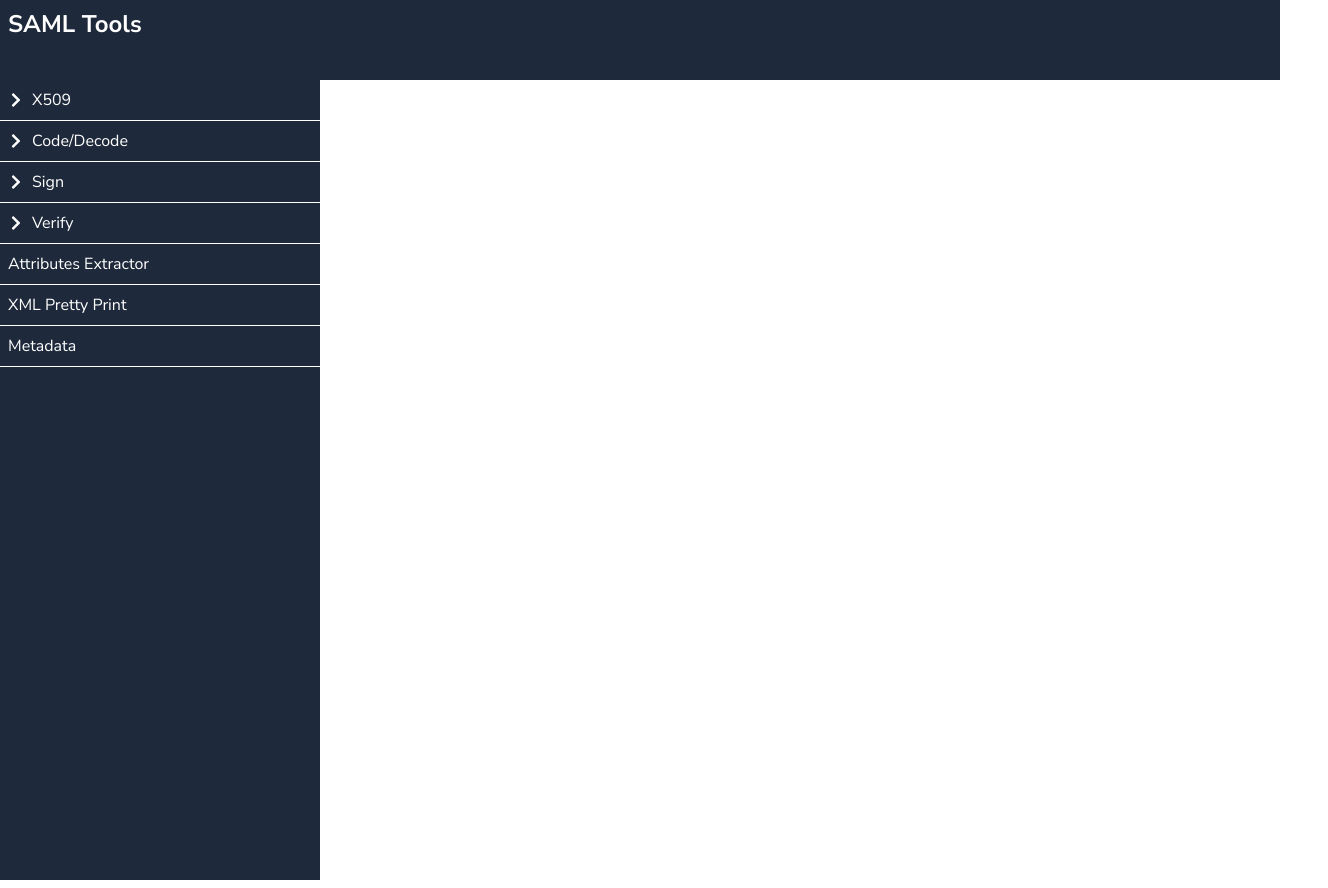
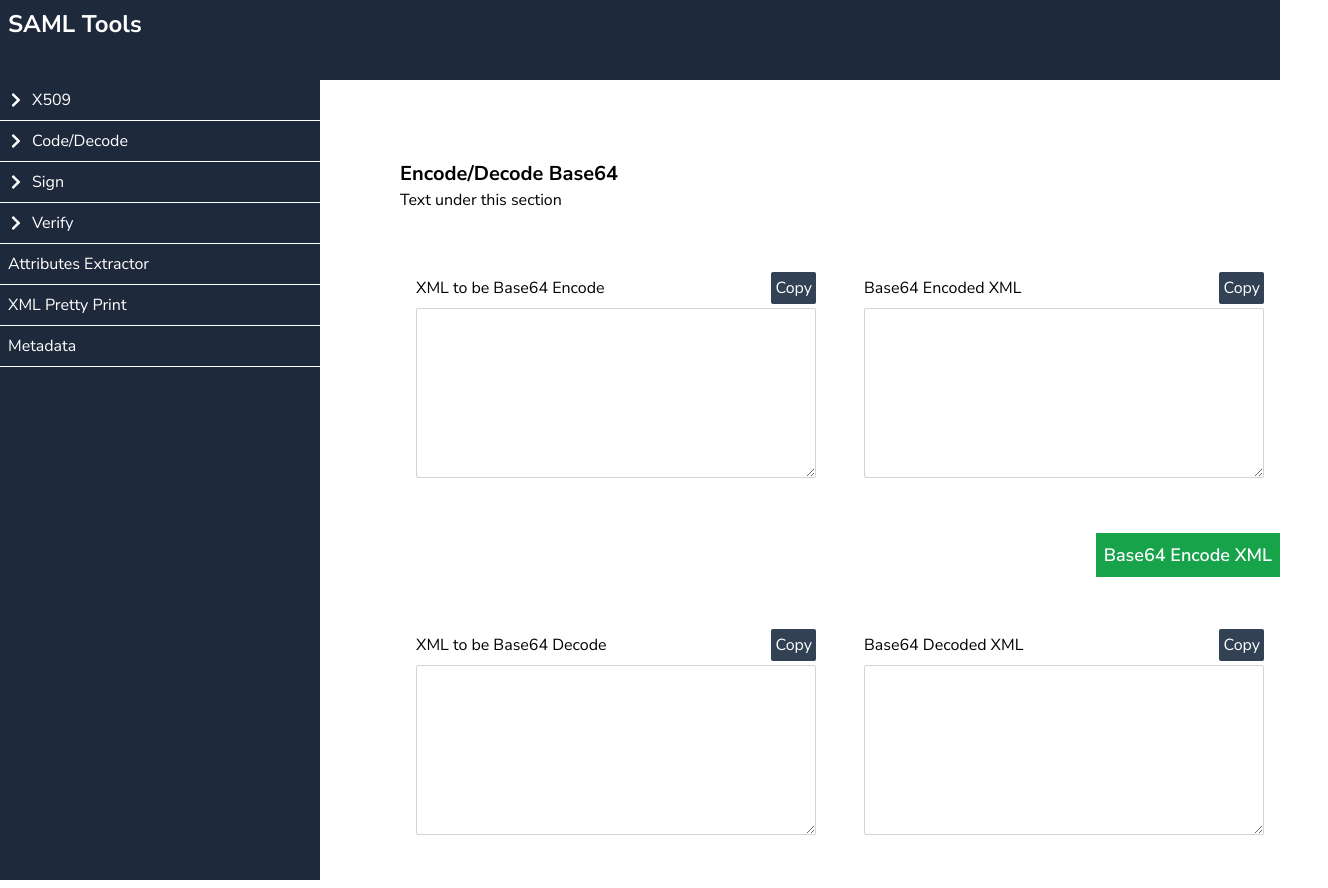
Before and after one commit to shammirbaig/saml-tools, a React (Create React App) app: page /base64 in a window 1280 px wide. Shown: the top 888 px of the page, 1328 px wide, since content can reach past the window. Built offline with nearby package versions, Linux system fonts and the light colour scheme.

Commit message:
added base64 page

```diff
--- a/src/App.js
+++ b/src/App.js
@@ -8,6 +8,7 @@
 import SelfSignedCertificate from './pages/SelfSignedCertificate';
 import FormatX509 from './pages/FormatX509';
 import FormatPrivateKey from './pages/FormatPrivateKey';
+import Base64 from './pages/Base64';
 
 function App() {
   return (
@@ -25,6 +26,8 @@
         <Route path="/self-sign-certificate" element={<SelfSignedCertificate />} />
         <Route path="/format-x509-certificate" element={<FormatX509 />} />
         <Route path="/format-private-key" element={<FormatPrivateKey />} />
+        <Route path="/base64" element={<Base64/>} />
+
       </Routes>
     </div>
         </div>
--- /dev/null
+++ b/src/pages/Base64.js
@@ -0,0 +1,83 @@
+import React from "react";
+import InputField from "../components/InputField";
+import InputBox from "../components/InputBox";
+import { useState } from "react";
+
+
+const Base64 = () => {
+    const [PrivateKey, setPrivateKey] = useState("");
+    const [PrivateKeyWithHeader, setPrivateKeyWithHeader] = useState("");
+    const [PrivateKeyWithString, setPrivateKeytWithString] = useState("");
+
+
+
+
+    const handleSubmit = (e) => {
+        e.preventDefault();
+        const formData = {
+            PrivateKey
+        };
+
+        fetch("url", {
+            method: "POST",
+            headers: {
+                "Content-Type": "application/json",
+            },
+            body: JSON.stringify(formData),
+        })
+            .then((response) => response.json())
+            .then((data) => {
+                console.log(data);
+            })
+            .catch((error) => {
+                console.error(error);
+            });
+    };
+
+
+
+    return (
+        <div className="content relative ml-12 w-full p-8">
+            <h1 className="text-xl font-bold"> Encode/Decode Base64</h1>
+            <p> Text under this section</p>
+
+
+            <div className="mt-6 flex flex-wrap">
+                <div className="flex w-full">
+                    <form className="w-full lg:w-1/2" onSubmit={handleSubmit}>
+                        <div className="w-full pt-4 pb-4 pr-4 ">
+                            <InputBox  onChange={(e) => { setPrivateKey(e.target.value) }} title={"XML to be Base64 Encode"} width={"100%"} height={"170px"} />
+                        </div>
+                    </form>
+                    <div className="w-full pt-4 pb-4 pr-4 lg:w-1/2 ">
+                        <InputBox onChange={(e) => { setPrivateKey(e.target.value) }} title={"Base64 Encoded XML"} width={"100%"} height={"170px"} />
+                    </div>
+                </div>
+                <div className="w-full  mt pt-4 pb-4 pr-4">
+                <button type="submit" className="p-2 float-right bg-green-600 text-white text-lg font-semibold">
+                 Base64 Encode XML
+                </button>
+              </div>
+
+                <div className="flex w-full">
+                    <form className="w-full lg:w-1/2" onSubmit={handleSubmit}>
+                        <div className="w-full pt-4 pb-4 pr-4 ">
+                            <InputBox onChange={(e) => { setPrivateKey(e.target.value) }} title={"XML to be Base64 Decode"} width={"100%"} height={"170px"} />
+                        </div>
+                    </form>
+                    <div className="w-full lg:w-1/2 pt-4 pb-4 pr-4 ">
+                        <InputBox onChange={(e) => { setPrivateKey(e.target.value) }} title={"Base64 Decoded XML"} width={"100%"} height={"170px"} />
+                    </div>
+                </div>
+                <div className="w-full pt-4 pb-4 pr-4">
+                <button type="submit" className="p-2 float-right bg-green-600 text-white text-lg font-semibold">
+                Base64 Decode XML
+                </button>
+              </div>
+
+            </div>
+        </div>
+    );
+}
+
+export default Base64;
```
